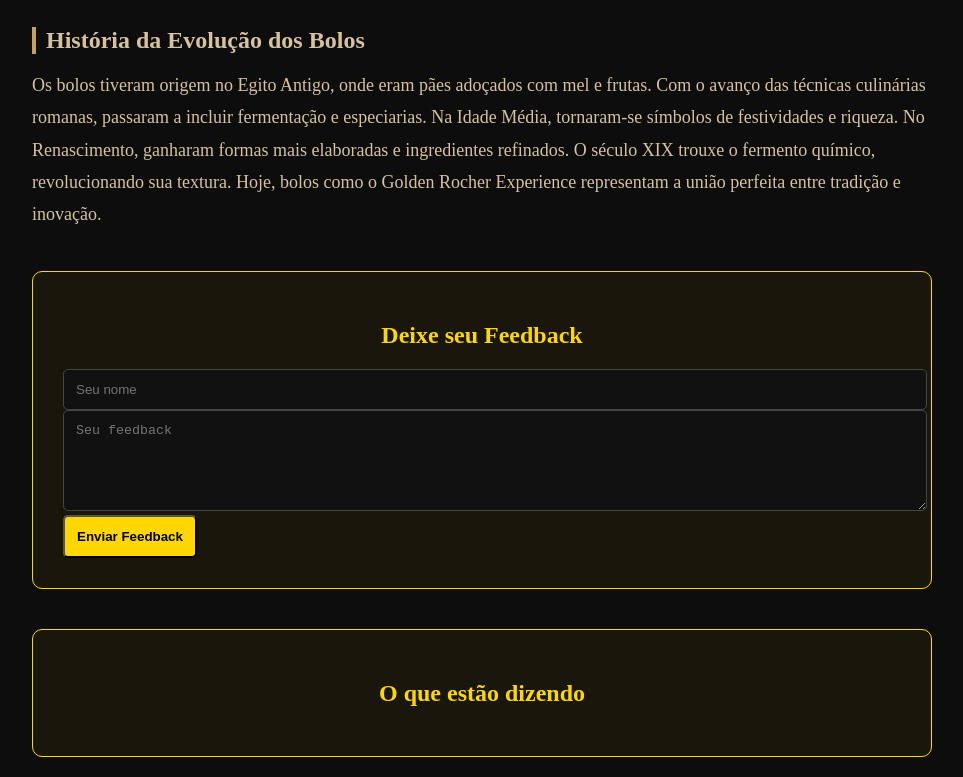
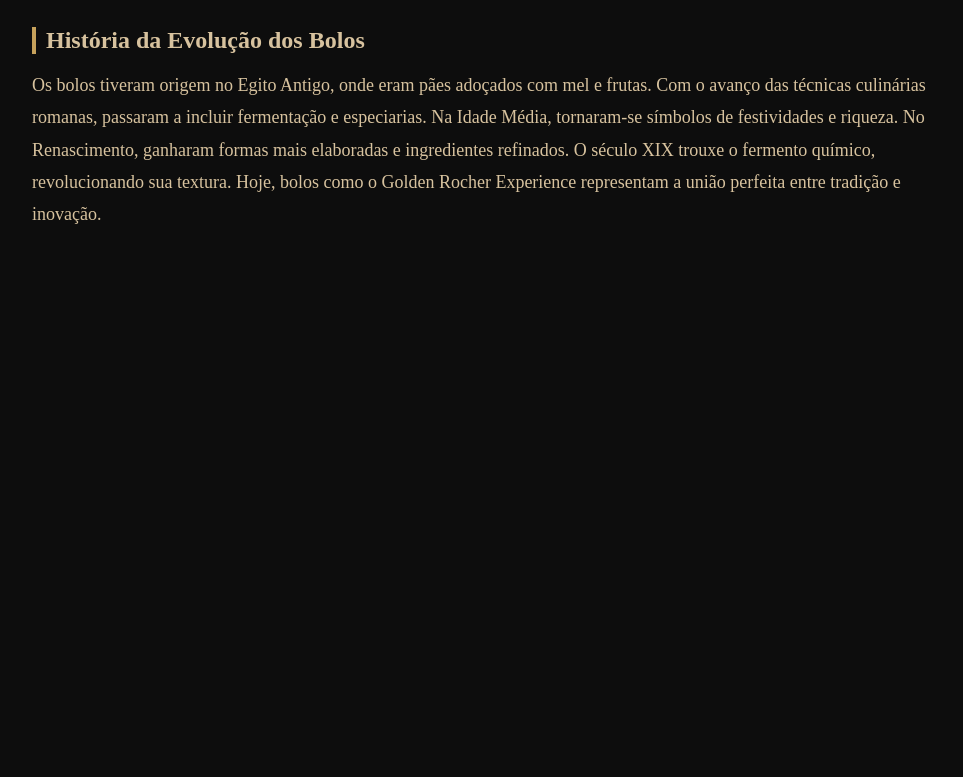
Before and after one commit to rafaelska-dev/donasdopedaco, a plain HTML site: page index.html in a window 1280 px wide. Shown: the part 888-1665 px from the top of the page, without its empty margins (158-1121 px from the left). After the commit the page ends 1157 px from the top, so only its background shows below. Drawn offline with Linux system fonts and the light colour scheme.

Commit message:
Add files via upload

```diff
--- a/index.html
+++ b/index.html
@@ -147,23 +147,6 @@
             Experience representam a união perfeita entre tradição e inovação.
         </p>
 
-        <!-- Feedback -->
-        <section class="feedback-section">
-            <h2 style="color: gold; text-align: center;">Deixe seu Feedback</h2>
-
-            <form id="fbForm">
-                <input id="nome" type="text" placeholder="Seu nome" required>
-                <textarea id="mensagem" placeholder="Seu feedback" rows="5" required></textarea>
-                <button type="submit">Enviar Feedback</button>
-            </form>
-        </section>
-
-        <!-- Lista Feedback -->
-        <section class="feedback-list">
-            <h2 style="color: gold; text-align: center;">O que estão dizendo</h2>
-            <div id="lista-feedbacks"></div>
-        </section>
-
     </main>
 
 </body>
```
